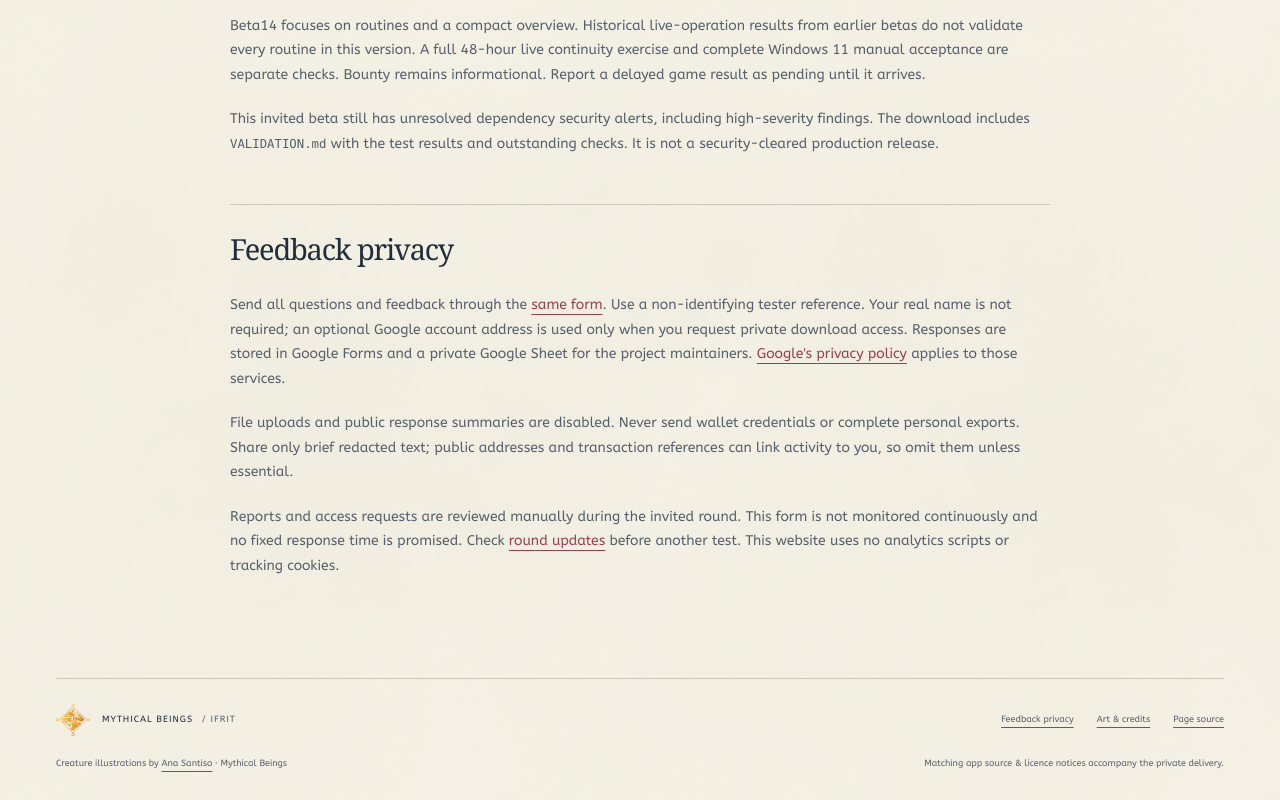
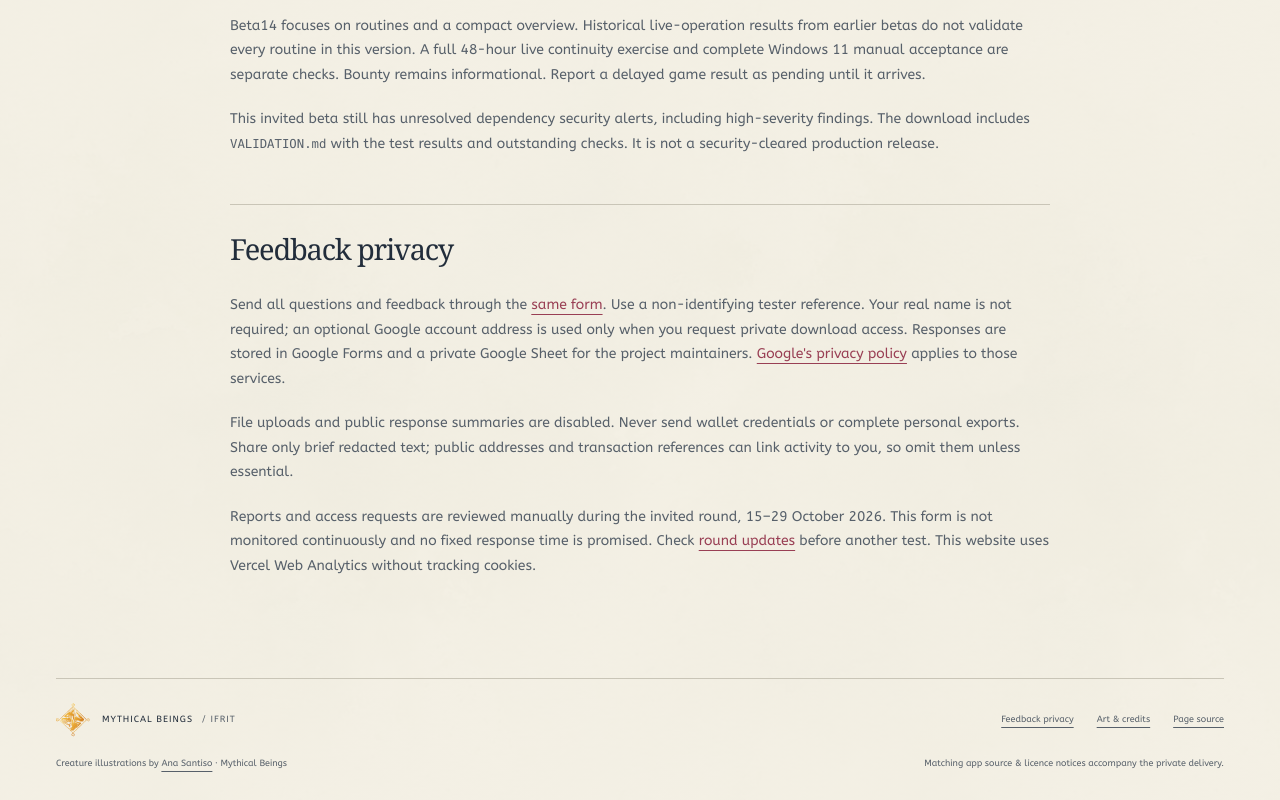
Before and after one commit to palheiro1/mythical-operator-site, a plain HTML site: page guide.html in a window 1280 px wide. Shown: the part 2813-3613 px from the top of the page. Drawn offline with Linux system fonts and the light colour scheme; a script that the page names is missing; a web font is replaced by a local one.

Commit message:
Keep tester round dates and analytics privacy copy consistent

```diff
--- a/guide.html
+++ b/guide.html
@@ -238,10 +238,10 @@
       </p>
       <p>
         Reports and access requests are reviewed manually during the invited
-        round. This form is not monitored continuously and no fixed response
-        time is promised. Check
+        round, 15–29 October 2026. This form is not monitored continuously and
+        no fixed response time is promised. Check
         <a href="/#updates">round updates</a> before another test. This website
-        uses no analytics scripts or tracking cookies.
+        uses Vercel Web Analytics without tracking cookies.
       </p>
     </main>
     <footer class="site-footer wrap">
```
Also changed, not shown: 1 other file.
